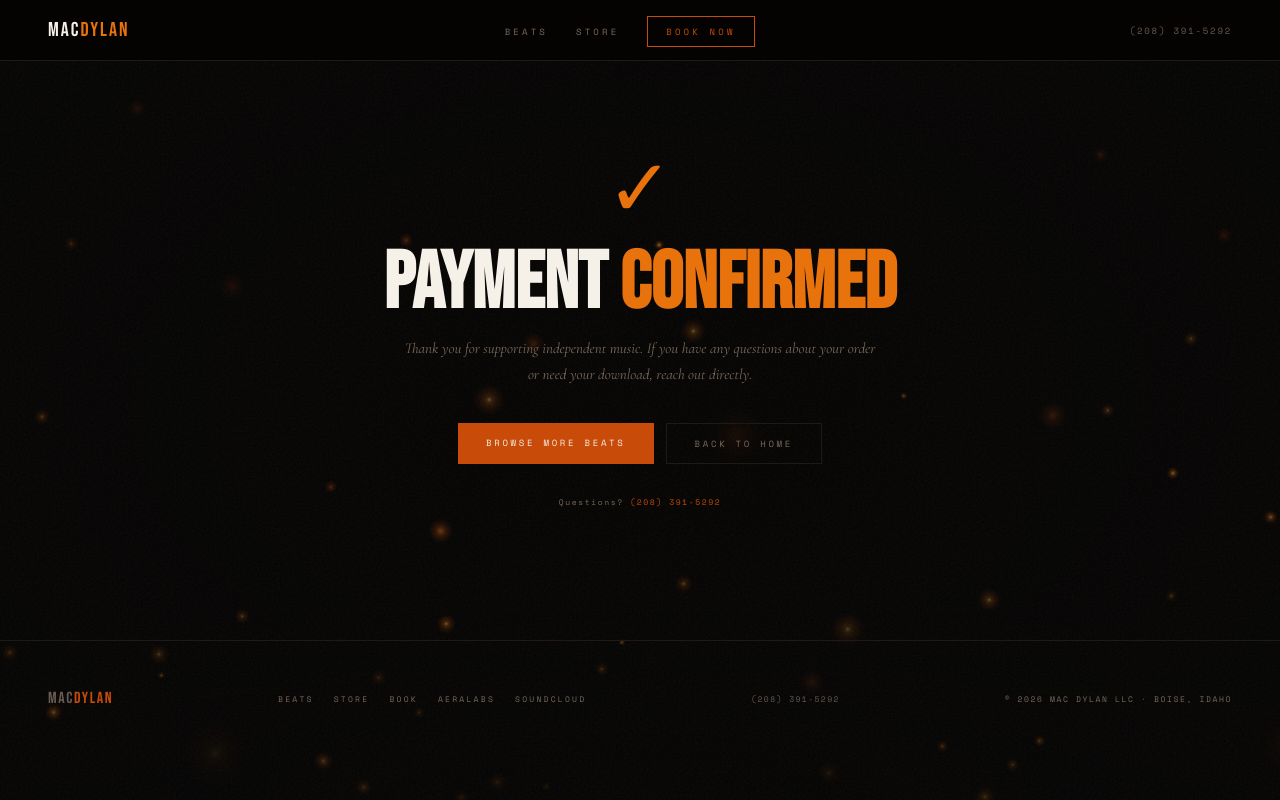
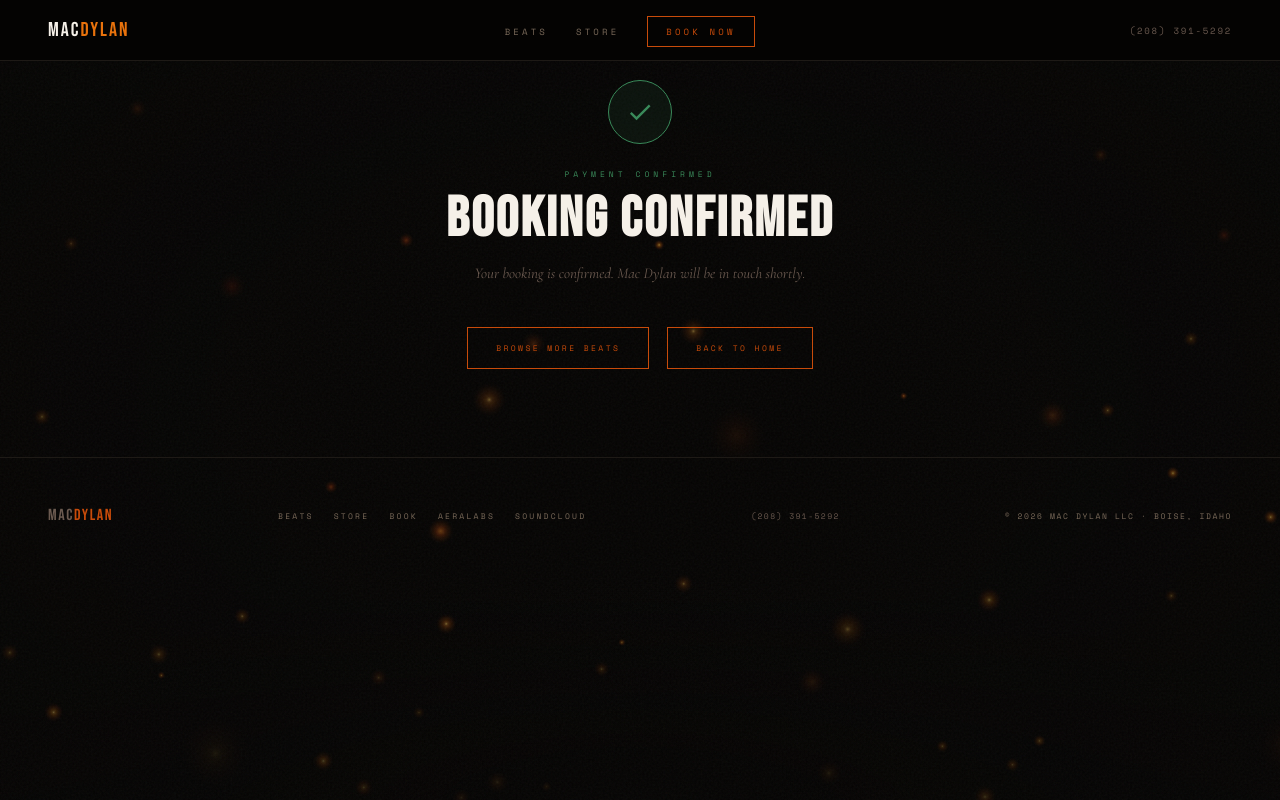
Before and after one commit to rapperstore/Mac-Dylan, a Flask app: page /payments/success in a window 1280 px wide. Run offline with Flask 3, Linux system fonts and the light colour scheme.

```diff
--- a/templates/success.html
+++ b/templates/success.html
@@ -1,25 +1,91 @@
 {% extends "base.html" %}
-{% block title %}Payment Confirmed — Mac Dylan{% endblock %}
+{% block title %}Payment Successful - Mac Dylan{% endblock %}
+{% block extra_styles %}
+.success-wrap{max-width:680px;margin:0 auto;padding:80px 48px;text-align:center}
+.success-icon{width:64px;height:64px;background:rgba(58,138,90,.1);border:1px solid var(--green);border-radius:50%;display:flex;align-items:center;justify-content:center;margin:0 auto 24px}
+.success-icon svg{width:28px;height:28px;fill:var(--green)}
+.success-eyebrow{font-family:"Space Mono",monospace;font-size:8px;letter-spacing:.5em;color:var(--green);text-transform:uppercase;margin-bottom:12px}
+.success-heading{font-family:"Bebas Neue",sans-serif;font-size:56px;color:var(--white);letter-spacing:.04em;line-height:1;margin-bottom:12px}
+.success-sub{font-size:15px;color:var(--ash);font-style:italic;line-height:1.8;margin-bottom:32px}
+.success-card{background:var(--card);border:1px solid var(--border);padding:28px 32px;text-align:left;margin-bottom:20px}
+.success-card-label{font-family:"Space Mono",monospace;font-size:7px;letter-spacing:.4em;color:var(--ember);text-transform:uppercase;margin-bottom:8px}
+.success-card-value{font-family:"Bebas Neue",sans-serif;font-size:22px;color:var(--white);letter-spacing:.04em}
+.success-card-sub{font-size:13px;color:var(--muted);margin-top:4px;font-style:italic}
+.dl-btn{display:inline-flex;align-items:center;gap:10px;padding:14px 28px;background:var(--ember);color:#f5f0e8;font-family:"Space Mono",monospace;font-size:8px;letter-spacing:.3em;text-transform:uppercase;text-decoration:none;transition:all .25s;border:none;cursor:pointer;margin:8px 4px}
+.dl-btn:hover{background:var(--fire);box-shadow:0 0 24px rgba(200,75,10,.4);color:#f5f0e8}
+.dl-btn.ghost{background:transparent;border:1px solid var(--ember);color:var(--ember)}.dl-btn.ghost:hover{background:var(--ember);color:#f5f0e8}
+.dl-btn svg{width:14px;height:14px;fill:currentColor}
+.wav-note{background:var(--deep);border:1px solid var(--border);padding:16px 20px;margin:20px 0;text-align:left}
+.wav-note-label{font-family:"Space Mono",monospace;font-size:7px;letter-spacing:.4em;color:var(--ember);text-transform:uppercase;margin-bottom:6px}
+.wav-note-text{font-size:13px;color:var(--ash);line-height:1.7;font-style:italic}
+.success-actions{display:flex;gap:10px;flex-wrap:wrap;justify-content:center;margin-top:28px}
+{% endblock %}
 {% block content %}
-<div style="min-height:80vh;display:flex;align-items:center;justify-content:center;padding:80px 48px 60px;text-align:center">
-  <div>
-    <div style="font-family:'Bebas Neue',sans-serif;font-size:80px;color:var(--fire);line-height:1;margin-bottom:16px">✓</div>
-    <h1 style="font-family:'Bebas Neue',sans-serif;font-size:clamp(40px,8vw,80px);line-height:.9;margin-bottom:16px">Payment <span style="color:var(--fire)">Confirmed</span></h1>
-    {% if session %}
-    <p style="font-size:17px;font-style:italic;color:var(--ash);margin-bottom:8px">
-      Confirmation sent to <strong style="color:var(--white)">{{ session.customer_email }}</strong>
-    </p>
-    {% endif %}
-    <p style="font-size:15px;color:var(--muted);font-style:italic;max-width:480px;margin:0 auto 36px;line-height:1.7">
-      Thank you for supporting independent music. If you have any questions about your order or need your download, reach out directly.
-    </p>
-    <div style="display:flex;gap:12px;justify-content:center;flex-wrap:wrap">
-      <a href="{{ url_for('beats.index') }}" style="font-family:'Space Mono',monospace;font-size:9px;letter-spacing:.3em;text-transform:uppercase;padding:13px 28px;background:var(--ember);color:var(--white);text-decoration:none;transition:background .2s">Browse More Beats</a>
-      <a href="{{ url_for('main.index') }}" style="font-family:'Space Mono',monospace;font-size:9px;letter-spacing:.3em;text-transform:uppercase;padding:13px 28px;background:transparent;border:1px solid var(--border);color:var(--muted);text-decoration:none;transition:all .2s">Back to Home</a>
-    </div>
-    <p style="font-family:'Space Mono',monospace;font-size:8px;letter-spacing:.2em;color:var(--muted);margin-top:32px">
-      Questions? <a href="tel:2083915292" style="color:var(--ember);text-decoration:none">(208) 391-5292</a>
-    </p>
+<div class="success-wrap">
+  <div class="success-icon">
+    <svg viewBox="0 0 24 24"><path d="M9 16.17L4.83 12l-1.42 1.41L9 19 21 7l-1.41-1.41L9 16.17z"/></svg>
+  </div>
+  <div class="success-eyebrow">Payment Confirmed</div>
+  <h1 class="success-heading">
+    {% if order_type == "beat" %}Beat Purchased{% elif order_type == "tip" %}Thank You{% elif order_type == "digital" %}Order Complete{% else %}Booking Confirmed{% endif %}
+  </h1>
+  <p class="success-sub">
+    {% if customer_email %}A confirmation has been sent to <strong>{{ customer_email }}</strong>.{% endif %}
+    {% if order_type == "beat" %}Your MP3 is ready to download below. WAV files and track stems are available upon request.{% elif order_type == "digital" %}Your download is ready below.{% elif order_type == "tip" %}Your support means everything. Thank you.{% else %}Your booking is confirmed. Mac Dylan will be in touch shortly.{% endif %}
+  </p>
+
+  {% if product_name %}
+  <div class="success-card">
+    <div class="success-card-label">{% if order_type == "beat" %}Beat{% elif order_type == "session" %}Service{% else %}Product{% endif %}</div>
+    <div class="success-card-value">{{ product_name }}</div>
+    {% if license_type %}<div class="success-card-sub">License: {{ license_type | title }} Lease</div>{% endif %}
+    {% if customer_email %}<div class="success-card-sub" style="margin-top:8px">Confirmation sent to: {{ customer_email }}</div>{% endif %}
+  </div>
+  {% endif %}
+
+  {% if order_type == "beat" and beat_mp3 %}
+  <div style="text-align:center">
+    <a href="{{ beat_mp3 }}" download class="dl-btn" id="mp3-dl-btn">
+      <svg viewBox="0 0 24 24"><path d="M19 9h-4V3H9v6H5l7 7 7-7zM5 18v2h14v-2H5z"/></svg>
+      Download MP3
+    </a>
+  </div>
+  <div class="wav-note">
+    <div class="wav-note-label">WAV + Track Stems</div>
+    <div class="wav-note-text">WAV files and individual track stems are available upon request for Premium, Trackout, and Exclusive licenses. Reply to your confirmation email or contact Mac Dylan directly to request your files.</div>
+  </div>
+  {% endif %}
+
+  {% if order_type == "digital" and download_url %}
+  <div style="text-align:center">
+    <a href="{{ download_url }}" target="_blank" class="dl-btn">
+      <svg viewBox="0 0 24 24"><path d="M19 9h-4V3H9v6H5l7 7 7-7zM5 18v2h14v-2H5z"/></svg>
+      Download Your File
+    </a>
+  </div>
+  {% endif %}
+
+  <div class="success-actions">
+    <a href="/beats/" class="dl-btn ghost">Browse More Beats</a>
+    <a href="/" class="dl-btn ghost">Back to Home</a>
   </div>
 </div>
 {% endblock %}
+{% block extra_scripts %}
+<script>
+// Auto-trigger MP3 download on page load for beat purchases
+(function(){
+  var dlBtn = document.getElementById('mp3-dl-btn');
+  if(dlBtn) {
+    setTimeout(function(){
+      var a = document.createElement('a');
+      a.href = dlBtn.href;
+      a.download = dlBtn.href.split('/').pop();
+      document.body.appendChild(a);
+      a.click();
+      document.body.removeChild(a);
+    }, 1500);
+  }
+})();
+</script>
+{% endblock %}
```
Also changed, not shown: beat_seed.json (added, +1 -0 lines).
